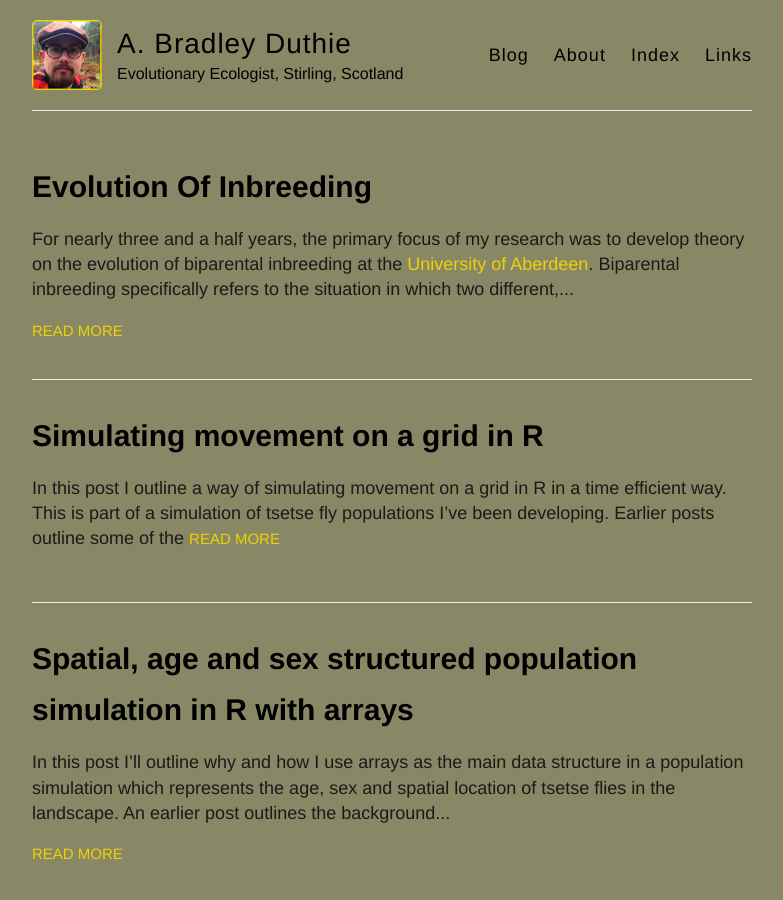
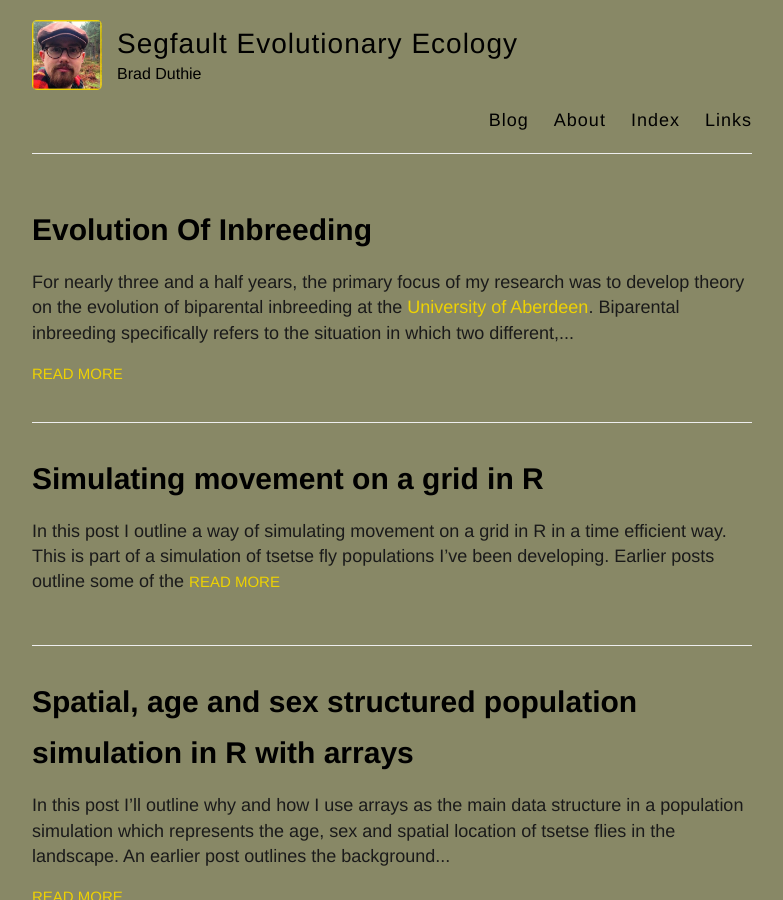
Before and after one commit to bradduthie/blog, a Jekyll site: the page built from index.html, in a window 1280 px wide and 900 px high. Shown: the whole window, without its empty margins (248-1031 px from the left). Built offline with Jekyll 4.4.1, drawn with Linux system fonts in a browser that asks for light colours.

Commit message:
Add working blog title

```diff
--- a/_config.yml
+++ b/_config.yml
@@ -3,10 +3,10 @@
 #
 
 # Name of your site (displayed in the header)
-name: A. Bradley Duthie
+name: Segfault Evolutionary Ecology
 
 # Short bio or description (displayed in the header)
-description: Evolutionary Ecologist, Stirling, Scotland
+description: Brad Duthie
 
 # URL of your avatar or profile pic (you could use your GitHub profile pic)
 avatar: /blog/images/self_sq_web.jpg
```
